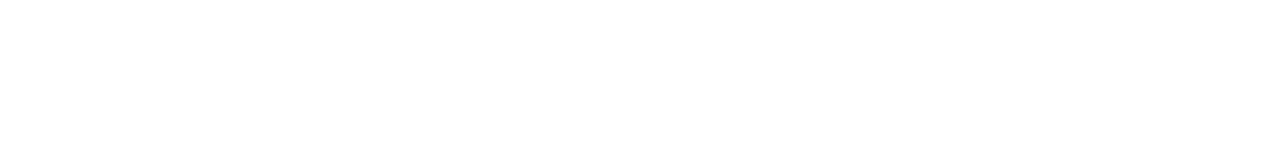
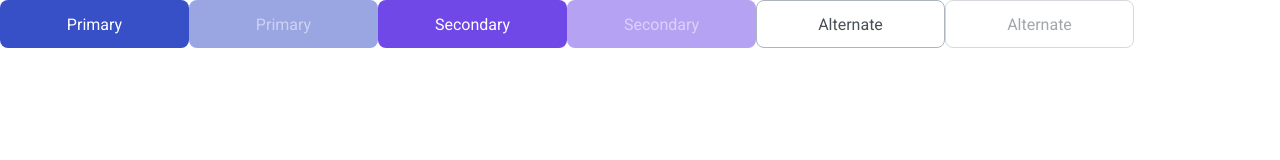
Before and after one commit to js-tasks-ru/htmlcss-20220616_zero713, a website: page 03-lection1/01-button/index.html in a window 1280 px wide. Drawn offline with Linux system fonts and the light colour scheme.

Commit message:
add solution task3 button

```diff
--- a/03-lection1/01-button/button.css
+++ b/03-lection1/01-button/button.css
@@ -1 +1,54 @@
 /* Стилизация кнопки */
+body {
+    margin: 0;
+}
+
+.buttons-wrapper {
+    display: flex;
+}
+
+.button {
+    display: flex;
+    box-sizing: border-box;
+    width: 189px;
+    height: 48px;
+    border-radius: 8px;
+    justify-content: center;
+    align-items: center;
+}
+
+.button_cursor_pointer {
+    cursor: pointer;
+}
+
+.button_cursor_not-allowed {
+    cursor: not-allowed;
+}
+
+.button_background-color_blue {
+    background: var(--blue);
+}
+
+.button__title_font-color_white {
+    color: var(--white);
+}
+
+.button__title_opacity_50-percent {
+    opacity: 0.5;
+}
+
+.button_opacity_50-percent {
+    opacity: 0.5;
+}
+
+.button_background-color_purple {
+    background: var(--purple);
+}
+
+.button_border-color_grey {
+    border: 1px solid var(--grey-3);
+}
+
+.button__title_font-color_grey {
+    color: var(--grey-4);
+}
--- a/03-lection1/01-button/index.html
+++ b/03-lection1/01-button/index.html
@@ -6,6 +6,26 @@
         <link rel="stylesheet" href="./button.css">
     </head>
     <body>
+        <div class="buttons-wrapper">
+            <div class="button button_background-color_blue button_cursor_pointer">
+                <span class="button__title button__title_font-color_white">Primary</span>
+            </div>
+            <div class="button button_background-color_blue button_opacity_50-percent button_cursor_not-allowed">
+                <span class="button__title button__title_font-color_white button__title_opacity_50-percent">Primary</span>
+            </div>
+            <div class="button button_background-color_purple button_cursor_pointer">
+                <span class="button__title button__title_font-color_white">Secondary</span>
+            </div>
+            <div class="button button_background-color_purple button_opacity_50-percent button_cursor_not-allowed">
+                <span class="button__title button__title_font-color_white button__title_opacity_50-percent">Secondary</span>
+            </div>
+            <div class="button button_border-color_grey button_cursor_pointer">
+                <span class="button__title button__title_font-color_grey">Alternate</span>
+            </div>
+            <div class="button button_border-color_grey button_opacity_50-percent button_cursor_not-allowed">
+                <span class="button__title button__title_font-color_grey">Alternate</span>
+            </div>
+        </div>
 
     </body>
 </html>
```
